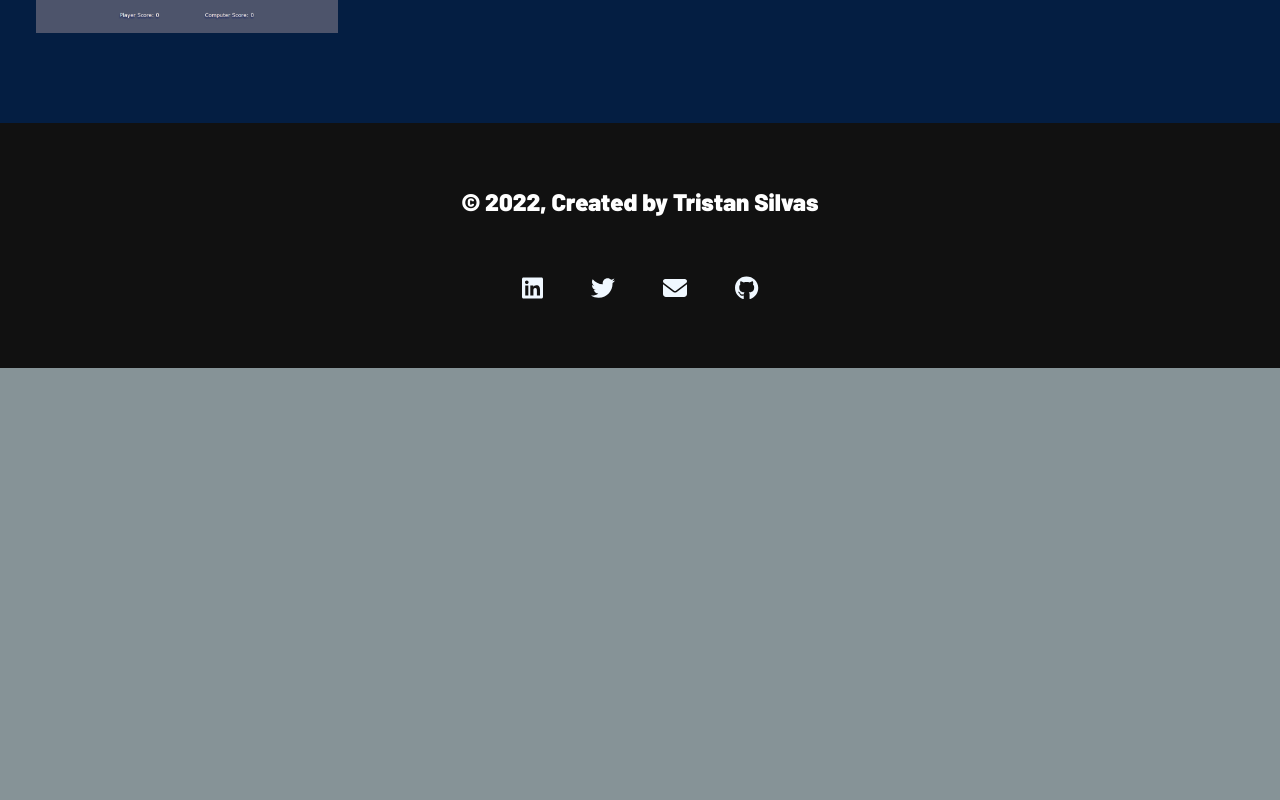
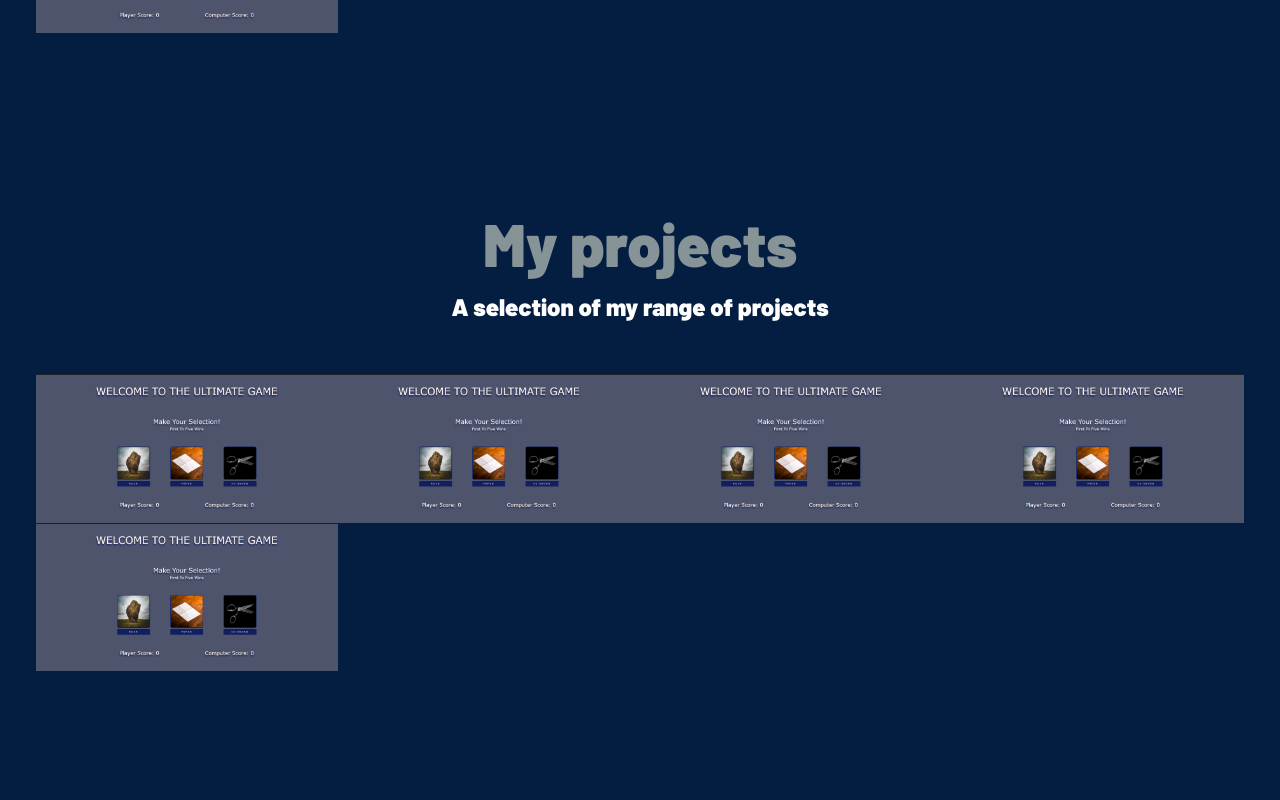
Before and after one commit to tsilvas0113/my-portfolio, a React (Create React App) app: page / in a window 1280 px wide. Shown: the part 2480-3280 px from the top of the page. Before the commit the page ends 2848 px from the top, so only its background shows below. Built offline with nearby package versions, Linux system fonts and the light colour scheme; a web font is replaced by a local one.

Commit message:
Create 'projects' section props data to use

```diff
--- a/src/App.js
+++ b/src/App.js
@@ -5,15 +5,25 @@ import Header from "./components/Header";
 import Intro from "./components/Intro";
 import Myprojects from "./components/Myprojects";
 import Skills from "./components/Skills";
+import projects from "./Projects";
 
 function App() {
+  const proj = projects.map(item => {
+    return (
+      <Myprojects
+        key={item.id}
+        {...item}
+      />
+    )
+  })
+
   return (
     <div className="App">
       <Header />
       <Intro />
       <Skills />
       <Aboutme />
-      <Myprojects />
+      {proj}
       <Footer />
     </div>
   );
--- /dev/null
+++ b/src/Projects.js
@@ -0,0 +1,44 @@
+const projects = [
+    {
+        id: 1,
+        projectImg: './images/project1.png',
+        projectTitle: 'Rock/Paper/Scissors Game',
+        projectDescription: 'For this project, I created a rock/paper/scissors game using vanilla JavaScript. Arrow functions, eventlisteners, queryselectors, and callback functions were utilized to add functionality and interaction to the project.',
+        demoLink: 'https://tsilvas0113.github.io/rock-paper-scissors/',
+        githubLink: 'https://github.com/tsilvas0113/rock-paper-scissors'
+    },
+    {
+        id: 2,
+        projectImg: './images/project1.png',
+        projectTitle: 'Rock/Paper/Scissors Game',
+        projectDescription: 'For this project, I created a rock/paper/scissors game using vanilla JavaScript. Arrow functions, eventlisteners, queryselectors, and callback functions were utilized to add functionality and interaction to the project.',
+        demoLink: 'https://tsilvas0113.github.io/rock-paper-scissors/',
+        githubLink: 'https://github.com/tsilvas0113/rock-paper-scissors'
+    },
+    {
+        id: 3,
+        projectImg: './images/project1.png',
+        projectTitle: 'Rock/Paper/Scissors Game',
+        projectDescription: 'For this project, I created a rock/paper/scissors game using vanilla JavaScript. Arrow functions, eventlisteners, queryselectors, and callback functions were utilized to add functionality and interaction to the project.',
+        demoLink: 'https://tsilvas0113.github.io/rock-paper-scissors/',
+        githubLink: 'https://github.com/tsilvas0113/rock-paper-scissors'
+    },
+    {
+        id: 4,
+        projectImg: './images/project1.png',
+        projectTitle: 'Rock/Paper/Scissors Game',
+        projectDescription: 'For this project, I created a rock/paper/scissors game using vanilla JavaScript. Arrow functions, eventlisteners, queryselectors, and callback functions were utilized to add functionality and interaction to the project.',
+        demoLink: 'https://tsilvas0113.github.io/rock-paper-scissors/',
+        githubLink: 'https://github.com/tsilvas0113/rock-paper-scissors'
+    },
+    {
+        id: 5,
+        projectImg: './images/project1.png',
+        projectTitle: 'Rock/Paper/Scissors Game',
+        projectDescription: 'For this project, I created a rock/paper/scissors game using vanilla JavaScript. Arrow functions, eventlisteners, queryselectors, and callback functions were utilized to add functionality and interaction to the project.',
+        demoLink: 'https://tsilvas0113.github.io/rock-paper-scissors/',
+        githubLink: 'https://github.com/tsilvas0113/rock-paper-scissors'
+    }
+]
+
+export default projects
```
